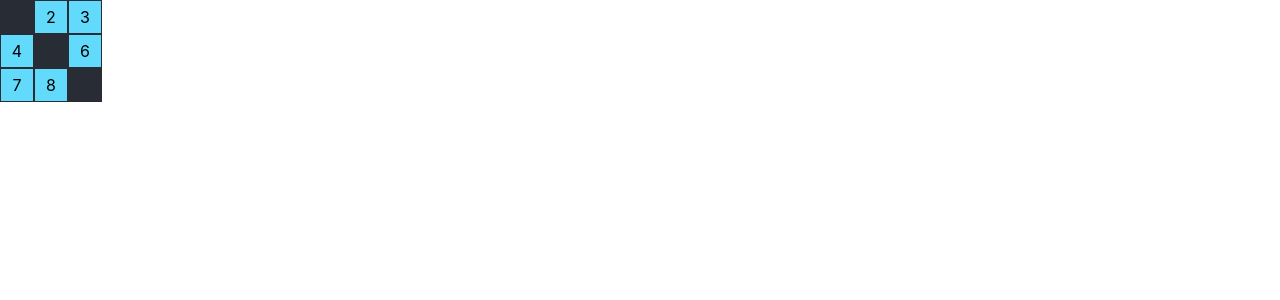
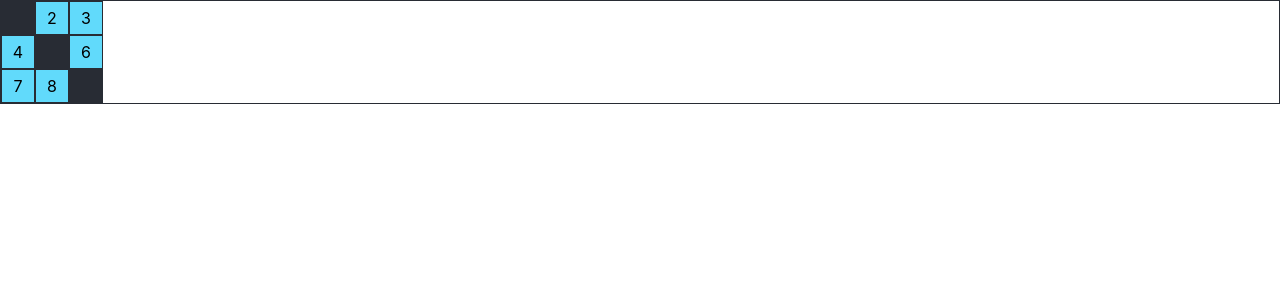
Before and after one commit to ksugimori/react-minesweeper, a React (Create React App) app: page / in a window 1280 px wide. Shown: the top 300 px of the page. Built offline with nearby package versions, Linux system fonts and the light colour scheme.

Commit message:
行を FieldRow コンポーネントとして分離

```diff
--- a/src/App.tsx
+++ b/src/App.tsx
@@ -1,24 +1,11 @@
 import React from 'react';
 import './App.scss';
-import Cell from './components/Cell';
-import { useGame } from './state/GameProvider';
+import Field from './components/Field';
 
 function App() {
-  const { field } = useGame();
-
-  const divs = field.rows
-    // 各要素を <Cell> に変換
-    .map((row, y) => {
-      return row.map((cell, x) => {
-        return <Cell key={`${x}:${y}`} {...cell} />;
-      });
-    })
-    // 行単位で <div> で囲う
-    .map((cells, y) => <div key={y} className='flex-row'>{cells}</div>);
-
   return (
     <div className="App">
-      {divs}
+      <Field />
     </div>
   );
 }
--- a/src/components/Cell.tsx
+++ b/src/components/Cell.tsx
@@ -1,6 +1,7 @@
 import React from 'react';
-import './cell.scss';
+import './Cell.scss';
 import CellState from '../models/CellState';
+import Point from '../models/Point';
 import { useGame } from '../state/GameProvider';
 
 /**
@@ -8,17 +9,17 @@ import { useGame } from '../state/GameProvider';
  * @param props
  * @returns セル
  */
-const Cell: React.FC<CellState> = function (props) {
+const Cell: React.FC<CellState & Point> = function ({ x, y, isOpen, count }) {
   const { openCell } = useGame();
 
   const classNameList = ['cell']
-  props.isOpen && classNameList.push('cell-open')
+  isOpen && classNameList.push('cell-open')
   return (
     <div
       className={classNameList.join(' ')}
-      onClick={e => openCell(0, 0)}
+      onClick={() => openCell(x, y)}
     >
-      {props.isOpen ? props.count : ''}
+      {isOpen ? count : ''}
     </div>
   );
 }
--- /dev/null
+++ b/src/components/Field.scss
@@ -0,0 +1,5 @@
+@import '../variables.scss';
+
+.field {
+  border: 0.1em solid $main-color;
+}
--- /dev/null
+++ b/src/components/Field.tsx
@@ -0,0 +1,16 @@
+import React from 'react';
+import './Field.scss';
+import { useGame } from '../state/GameProvider'
+import FieldRow from './FieldRow';
+
+function Field() {
+  const { field } = useGame();
+
+  return (
+    <div className="field">
+      {field.rows.map((row, y) => <FieldRow key={y} y={y} cells={row}></FieldRow>)}
+    </div>
+  );
+}
+
+export default Field;
--- /dev/null
+++ b/src/components/FieldRow.scss
@@ -0,0 +1,6 @@
+@import '../variables.scss';
+
+.flex-row {
+  display: flex;
+  flex-direction: row;
+}
--- /dev/null
+++ b/src/components/FieldRow.tsx
@@ -0,0 +1,30 @@
+import React from 'react';
+import './FieldRow.scss';
+import Cell from './Cell';
+import CellState from '../models/CellState';
+
+/**
+ * props
+ */
+type Props = {
+  /** y座標 */
+  y: number;
+
+  /** セル */
+  cells: CellState[];
+}
+
+/**
+ * Field の１行
+ * @param param0 props
+ * @returns 行
+ */
+const FieldRow: React.FC<Props> = function ({ y, cells }) {
+  return (
+    <div className='flex-row'>
+      {cells.map((cell, x) => <Cell key={x} x={x} y={y} {...cell} />)}
+    </div>
+  );
+}
+
+export default FieldRow;
--- /dev/null
+++ b/src/models/Point.ts
@@ -0,0 +1,10 @@
+/**
+ * 位置座標
+ */
+export default interface Point {
+  /** x座標 */
+  x: number;
+
+  /** y座標 */
+  y: number;
+}
```
